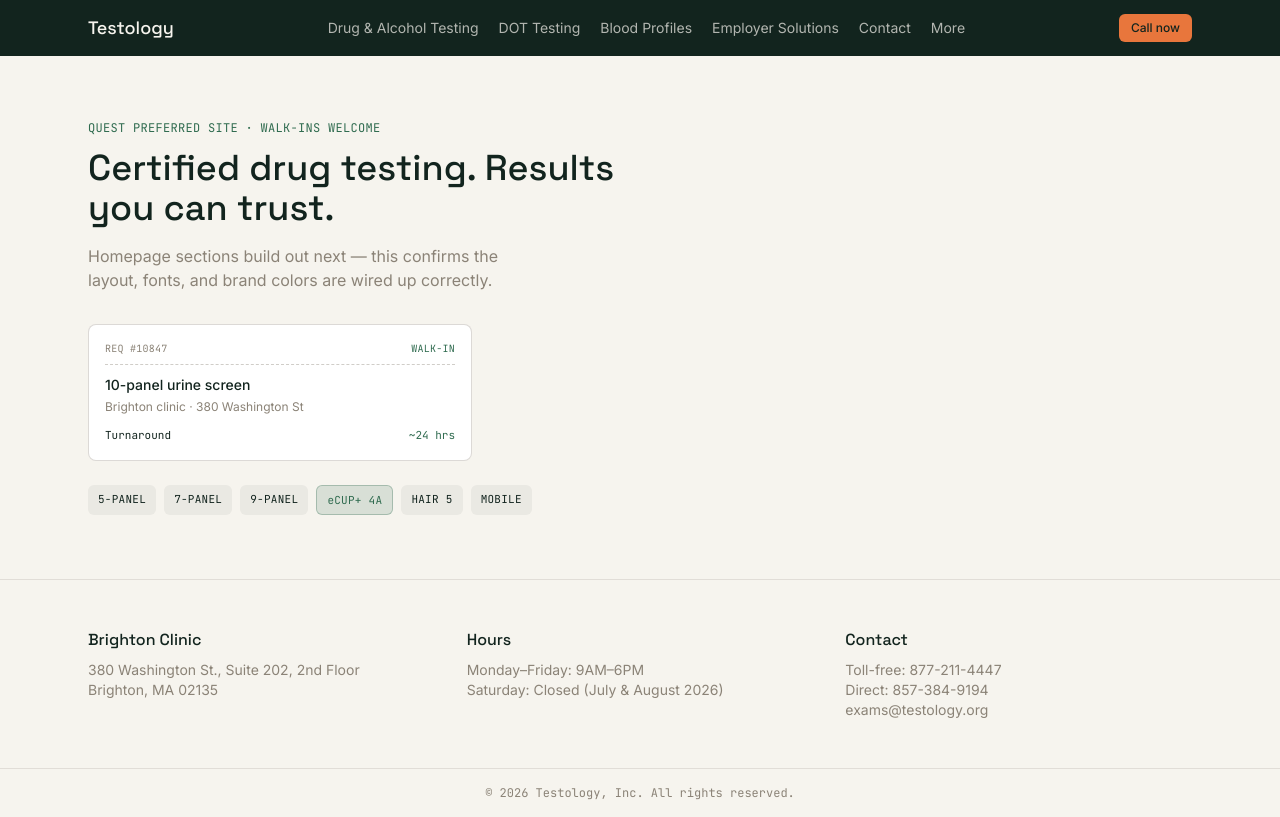
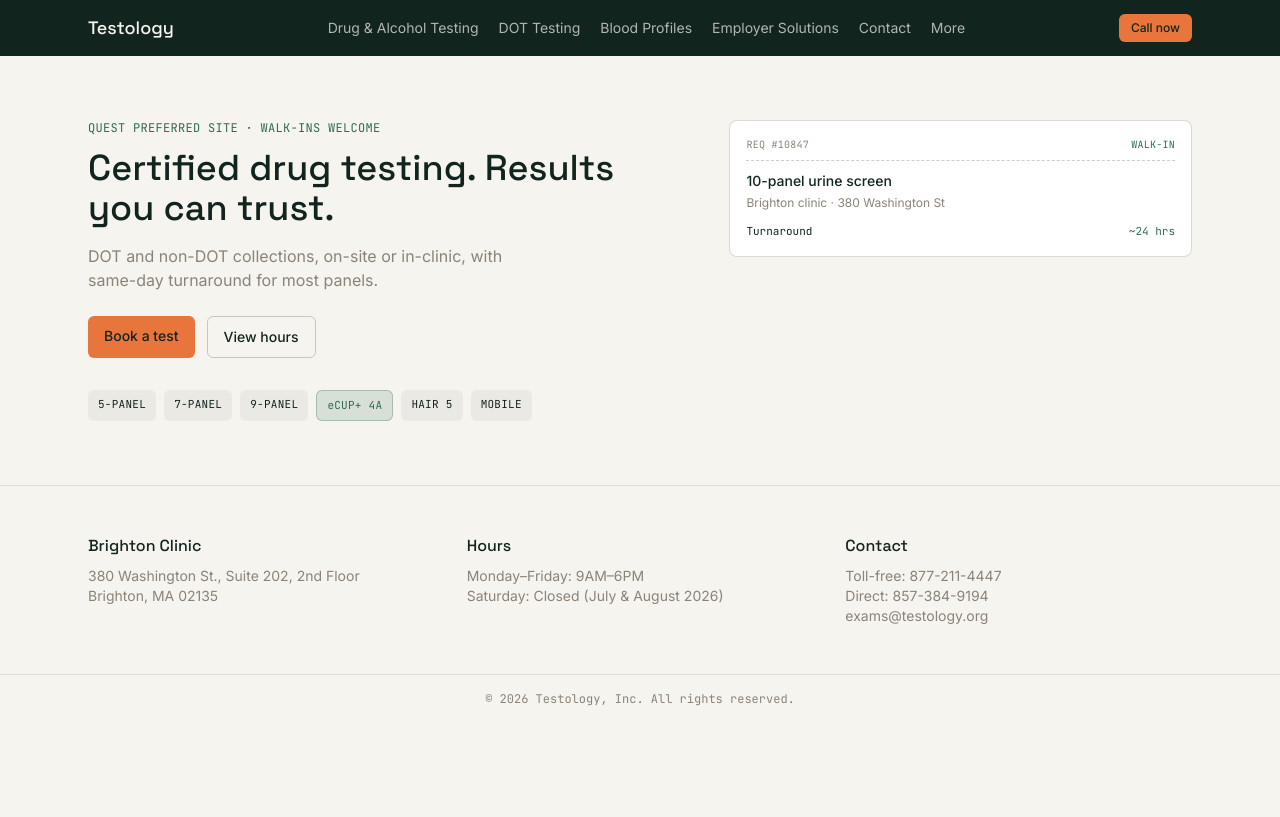
Before and after one commit to OmkarVaity/Testology-website, a Next.js app: page / in a window 1280 px wide. Built offline with nearby package versions, Linux system fonts and the light colour scheme.

Commit message:
feat: assemble Hero section from RequisitionCard, PanelChip, and CTAs

```diff
--- a/app/page.tsx
+++ b/app/page.tsx
@@ -1,38 +1,5 @@
-import { RequisitionCard } from "@/components/sections/RequisitionCard";
-import { PanelChip } from "@/components/sections/PanelChip";
+import { Hero } from "@/components/sections/Hero";
 
 export default function HomePage() {
-  return (
-    <div className="mx-auto max-w-6xl px-6 py-16">
-      <p className="font-mono-panel text-xs uppercase tracking-wide text-clear">
-        Quest preferred site &middot; walk-ins welcome
-      </p>
-      <h1 className="mt-3 max-w-xl font-display text-4xl font-medium text-ink">
-        Certified drug testing. Results you can trust.
-      </h1>
-      <p className="mt-4 max-w-md text-slate">
-        Homepage sections build out next — this confirms the layout, fonts, and
-        brand colors are wired up correctly.
-      </p>
-
-      <div className="mt-8 max-w-sm">
-        <RequisitionCard
-          reqNumber="10847"
-          status="Walk-in"
-          testName="10-panel urine screen"
-          location="Brighton clinic · 380 Washington St"
-          turnaround="~24 hrs"
-        />
-      </div>
-
-      <div className="mt-6 flex flex-wrap gap-2">
-        <PanelChip label="5-PANEL" />
-        <PanelChip label="7-PANEL" />
-        <PanelChip label="9-PANEL" />
-        <PanelChip label="eCUP+ 4A" variant="highlight" />
-        <PanelChip label="HAIR 5" />
-        <PanelChip label="MOBILE" />
-      </div>
-    </div>
-  );
+  return <Hero />;
 }
--- /dev/null
+++ b/components/sections/Hero.tsx
@@ -0,0 +1,58 @@
+import Link from "next/link";
+import { RequisitionCard } from "./RequisitionCard";
+import { PanelChip } from "./PanelChip";
+
+export function Hero() {
+  return (
+    <section className="mx-auto max-w-6xl px-6 py-16">
+      <div className="grid gap-10 md:grid-cols-[1.3fr_1fr] md:items-start">
+        <div>
+          <p className="font-mono-panel text-xs uppercase tracking-wide text-clear">
+            Quest preferred site &middot; walk-ins welcome
+          </p>
+          <h1 className="mt-3 max-w-xl font-display text-4xl font-medium text-ink">
+            Certified drug testing. Results you can trust.
+          </h1>
+          <p className="mt-4 max-w-md text-slate">
+            DOT and non-DOT collections, on-site or in-clinic, with same-day
+            turnaround for most panels.
+          </p>
+
+          <div className="mt-6 flex gap-3">
+            <Link
+              href="/contact"
+              className="rounded-md bg-signal px-4 py-2.5 text-sm font-medium text-ink"
+            >
+              Book a test
+            </Link>
+            <Link
+              href="/contact"
+              className="rounded-md border border-slate/40 px-4 py-2.5 text-sm font-medium text-ink"
+            >
+              View hours
+            </Link>
+          </div>
+        </div>
+
+        <div>
+          <RequisitionCard
+            reqNumber="10847"
+            status="Walk-in"
+            testName="10-panel urine screen"
+            location="Brighton clinic · 380 Washington St"
+            turnaround="~24 hrs"
+          />
+        </div>
+      </div>
+
+      <div className="mt-8 flex flex-wrap gap-2">
+        <PanelChip label="5-PANEL" />
+        <PanelChip label="7-PANEL" />
+        <PanelChip label="9-PANEL" />
+        <PanelChip label="eCUP+ 4A" variant="highlight" />
+        <PanelChip label="HAIR 5" />
+        <PanelChip label="MOBILE" />
+      </div>
+    </section>
+  );
+}
```
